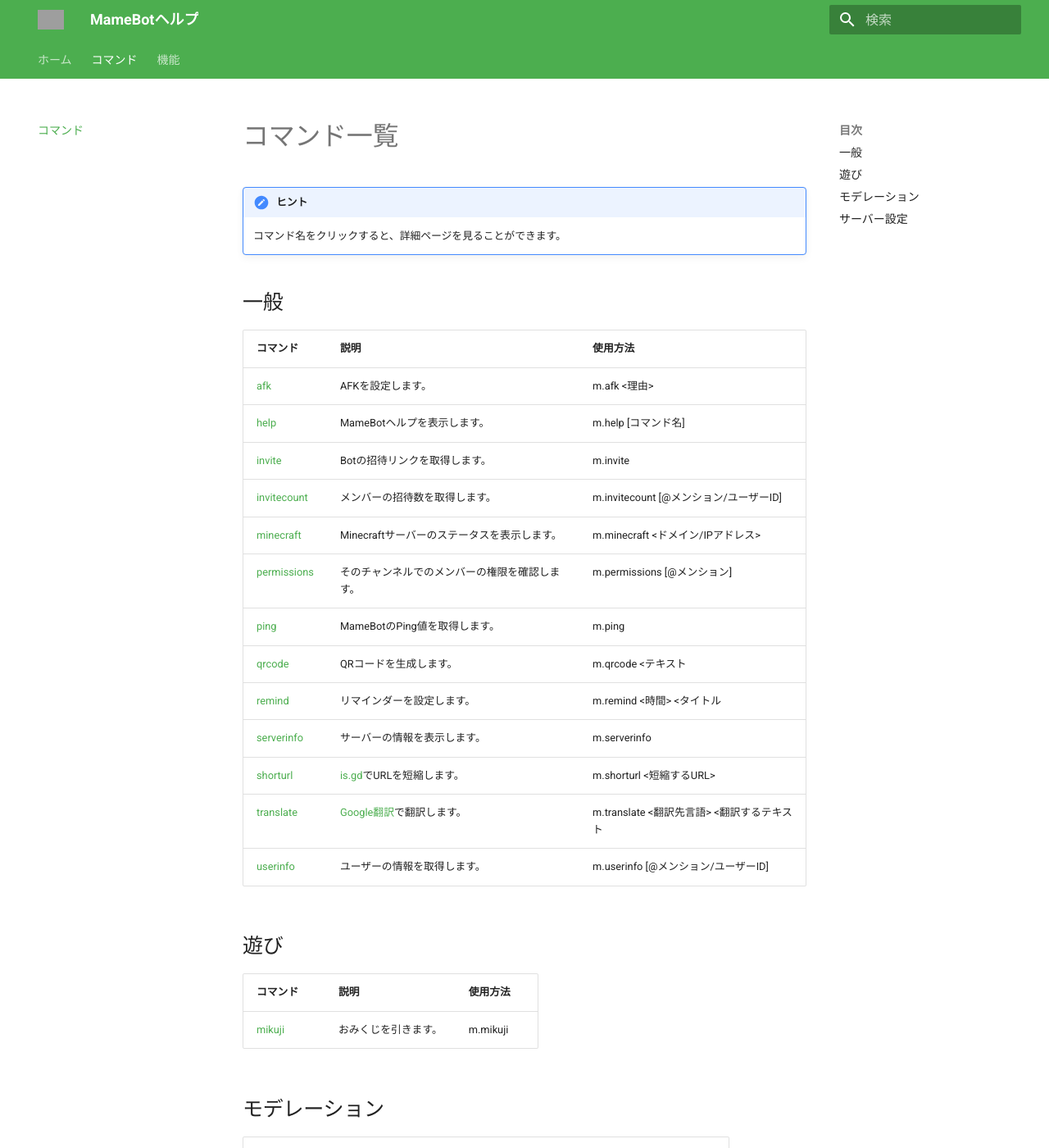
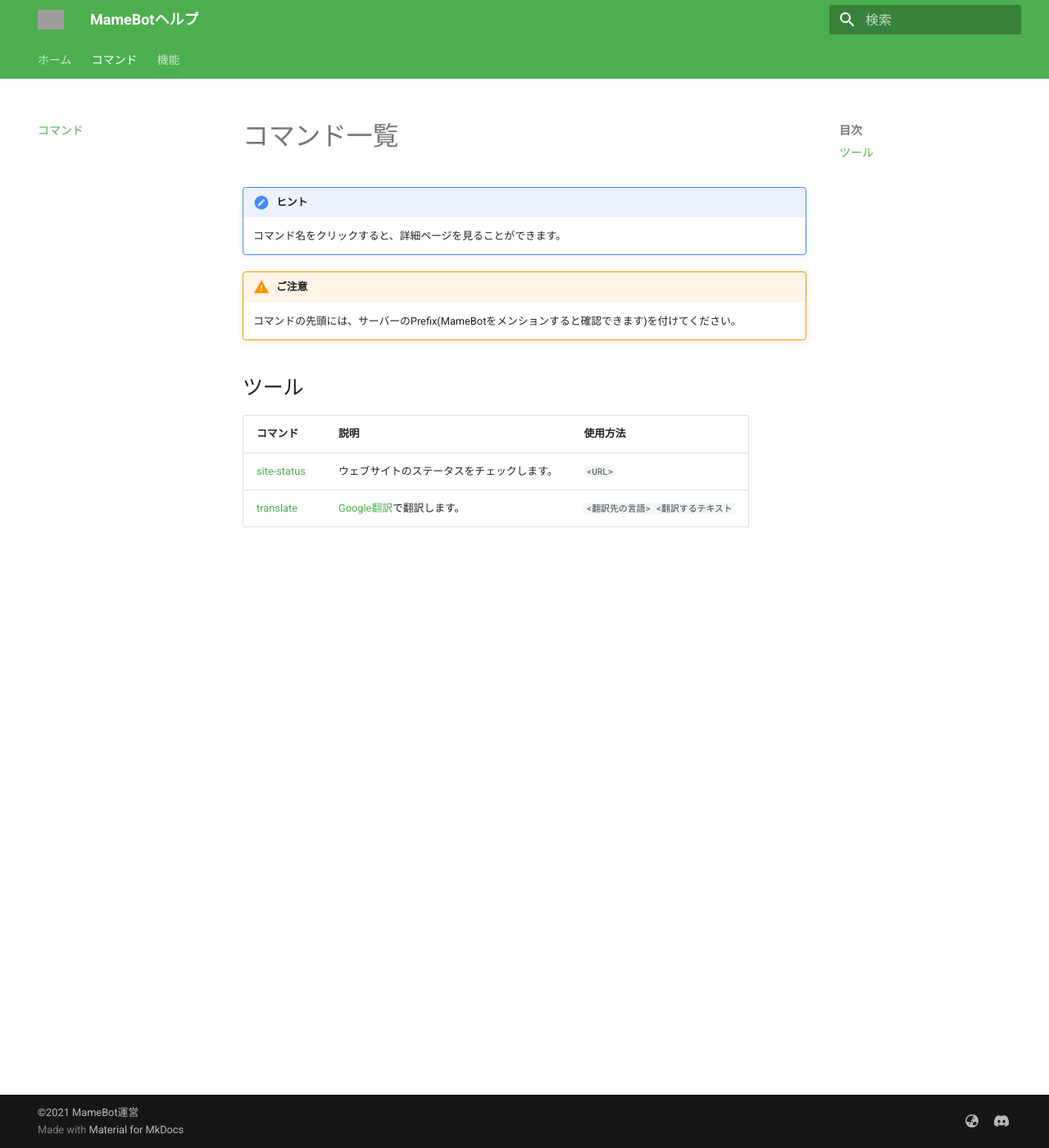
Before and after one commit to Khsmty/MameBot-Help, an MkDocs documentation site: the page built from docs/commands/index.md, in a window 1280 px wide and 1400 px high. Shown: the whole window at 82% size. Built offline with MkDocs 1.6.1 and Material for MkDocs 9.7.7, drawn with Linux system fonts in a browser that asks for light colours; some of the changed text lies outside the part shown; grey boxes are pictures that could not be loaded.

Commit message:
内容更新

```diff
--- a/docs/commands/index.md
+++ b/docs/commands/index.md
@@ -3,45 +3,12 @@
 !!! hint "ヒント"
     コマンド名をクリックすると、詳細ページを見ることができます。
 
-## 一般
+!!! warning "ご注意"
+    コマンドの先頭には、サーバーのPrefix(MameBotをメンションすると確認できます)を付けてください。
+
+## ツール
 
 | コマンド | 説明 | 使用方法 |
 | - | - | - |
-| [afk](/docs/commands/general/afk) | AFKを設定します。 | m.afk <理由> |
-| [help](/docs/commands/general/help) | MameBotヘルプを表示します。 | m.help [コマンド名] |
-| [invite](/docs/commands/general/invite) | Botの招待リンクを取得します。 | m.invite |
-| [invitecount](/docs/commands/general/invitecount) | メンバーの招待数を取得します。 | m.invitecount [@メンション/ユーザーID] |
-| [minecraft](/docs/commands/general/minecraft) | Minecraftサーバーのステータスを表示します。 | m.minecraft <ドメイン/IPアドレス> |
-| [permissions](/docs/commands/general/permissions) | そのチャンネルでのメンバーの権限を確認します。 | m.permissions [@メンション] |
-| [ping](/docs/commands/general/ping) | MameBotのPing値を取得します。 | m.ping |
-| [qrcode](/docs/commands/general/qrcode) | QRコードを生成します。 | m.qrcode <テキスト |
-| [remind](/docs/commands/general/remind) | リマインダーを設定します。 | m.remind <時間> <タイトル |
-| [serverinfo](/docs/commands/general/serverinfo) | サーバーの情報を表示します。 | m.serverinfo |
-| [shorturl](/docs/commands/general/shorturl) | [is.gd](https://is.gd/)でURLを短縮します。 | m.shorturl <短縮するURL> |
-| [translate](/docs/commands/general/translate) | [Google翻訳](https://translate.google.com/)で翻訳します。 | m.translate <翻訳先言語> <翻訳するテキスト |
-| [userinfo](/docs/commands/general/userinfo) | ユーザーの情報を取得します。 | m.userinfo [@メンション/ユーザーID] |
-
-## 遊び
-
-| コマンド | 説明 | 使用方法 |
-| - | - | - |
-| [mikuji](/docs/commands/fun/mikuji) | おみくじを引きます。 | m.mikuji |
-
-## モデレーション
-
-| コマンド | 説明 | 使用方法 |
-| - | - | - |
-| [clear](/docs/commands/moderation/clear) | 指定数のメッセージを一括削除します。 | m.clear <削除数/all) [@メンション] |
-
-## サーバー設定
-
-| コマンド | 説明 | 使用方法 |
-| - | - | - |
-| [addcommand](/docs/commands/administration/addcommand) | カスタムコマンドを作成します。 | m.addcommand <コマンド名> <返答 |
-| [delcommand](/docs/commands/administration/delcommand) | カスタムコマンドを削除します。 | m.delcommand <コマンド名> |
-| [disboard](/docs/commands/administration/disboard) | DisboardのBump通知を設定します。 | m.disboard (edit/preview/off) |
-| [dissoku](/docs/commands/administration/dissoku) | ディス速のUp通知を設定します。 | m.dissoku (edit/preview/off) |
-| [expand](/docs/commands/administration/expand) | メッセージリンク展開機能のON/OFFを切り替えます。 | m.expand (on/off) |
-| [goodbye](/docs/commands/administration/goodbye) | さよならメッセージを編集できます。 | m.goodbye (edit/off/test) |
-| [prefix](/docs/commands/administration/prefix) | サーバーのPrefixを変更します。 | m.prefix <新しいPrefix(5文字以内)> |
-| [welcome](/docs/commands/administration/welcome) | ウェルカムメッセージを編集できます。 | m.welcome (edit/off/test) |
+| [site-status](./tools/site-status.md) | ウェブサイトのステータスをチェックします。 | `<URL>` |
+| [translate](./tools/translate.md) | [Google翻訳](https://translate.google.com/)で翻訳します。 | `<翻訳先の言語> <翻訳するテキスト` |
```
Also changed, not shown: docs/commands/tools/site-status.md (added, +15 -0 lines), docs/commands/tools/translate.md (+18 -0 lines).
